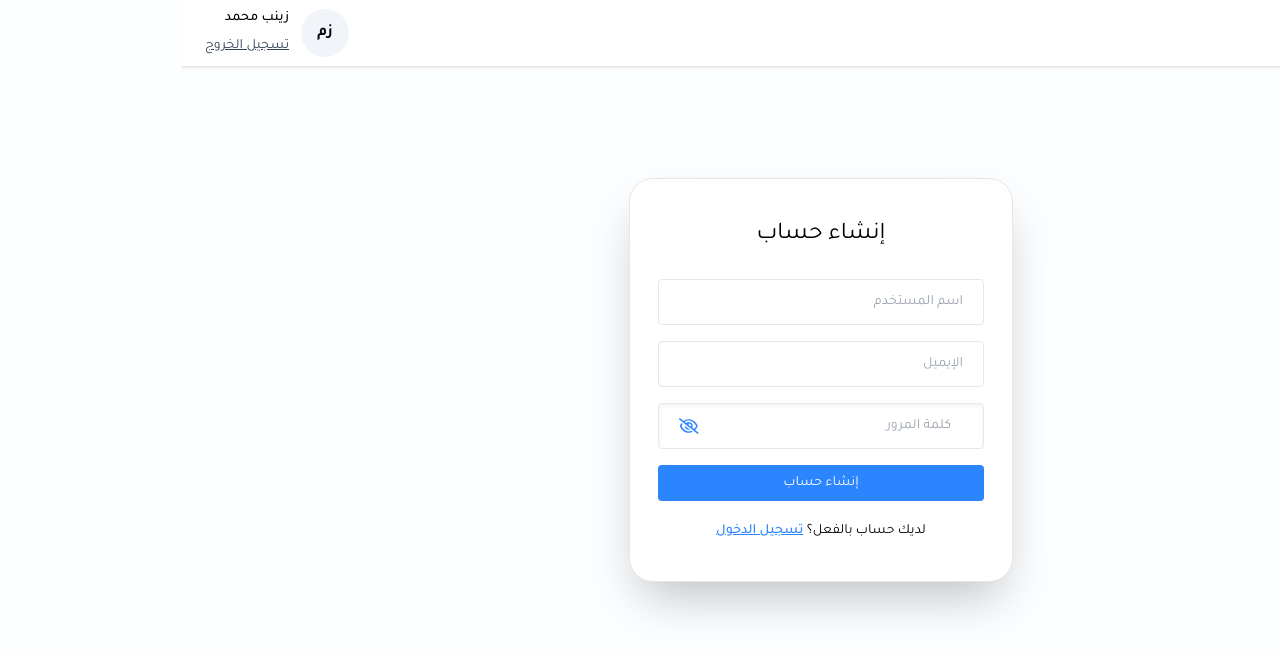
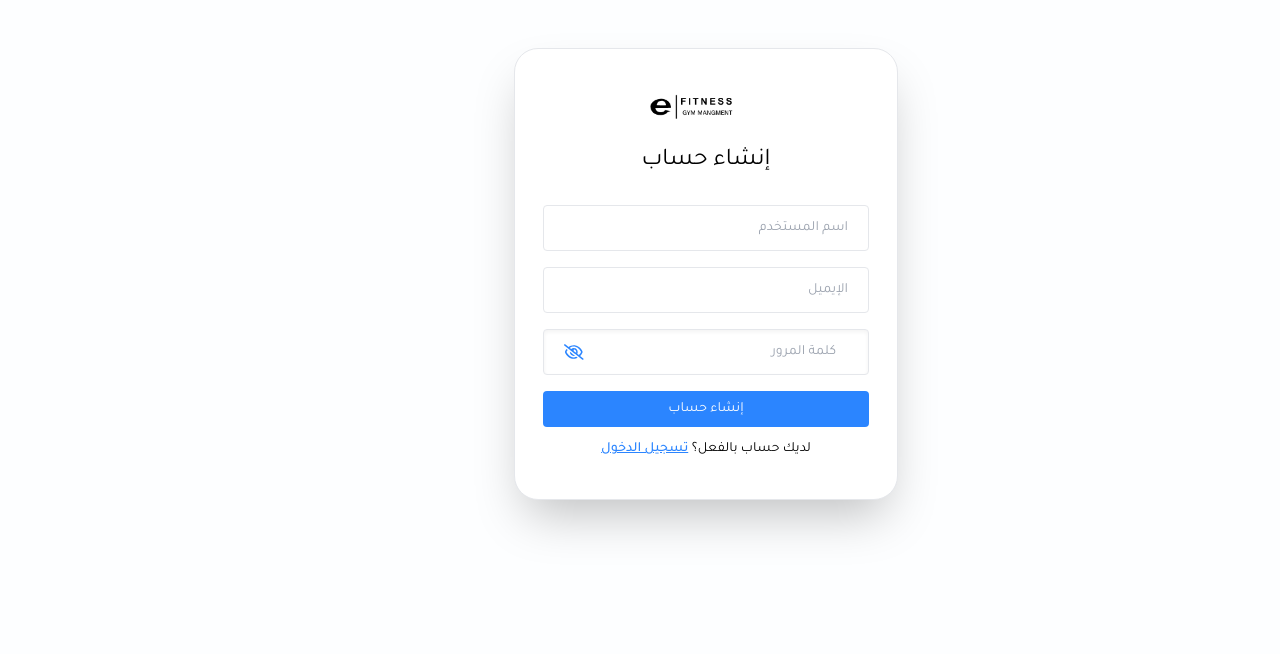
Before and after one commit to ZainbMohammed/web-challenge, a React (Vite) app in the folder frontend/tasks_managment/: page /signup in a window 1280 px wide. Shown: the top 654 px of the page. Built offline with nearby package versions, Linux system fonts and the light colour scheme.

Commit message:
add logo to pages

```diff
--- a/frontend/tasks_managment/src/components/Navbar/navbar.jsx
+++ b/frontend/tasks_managment/src/components/Navbar/navbar.jsx
@@ -1,11 +1,17 @@
 import React from 'react'
 import ProfileInfo from '../ProfileCard/profileInfo'
+import Logo from '../../assets/loogo.png'
 
 const Navbar = () => {
   return (
     <div className='bg-white flex items-center justify-between px-6 py-2 drop-shadow'>
-        <h2 className='text-xl font-medium text-black py-2'>إدارة المهام</h2>
-        <ProfileInfo />
+      {/* <div className='flex justify-center items-center'>
+        <img className='w-20' src={Logo}></img>
+        <h2 className='text-xl font-medium text-black px-2  py-2'>إدارة المهام</h2>
+      </div> */}
+      <h2 className='text-xl font-medium text-black px-2  py-2'>إدارة المهام</h2>
+
+      <ProfileInfo />
     </div>
   )
 }
--- a/frontend/tasks_managment/src/components/ProfileCard/profileInfo.jsx
+++ b/frontend/tasks_managment/src/components/ProfileCard/profileInfo.jsx
@@ -15,9 +15,7 @@ const ProfileInfo = ({logoutHandler}) => {
                 <button className='text-sm text-slate-700 underline pt-2 hover:bg-primary' onClick={logoutHandler}>تسجيل الخروج</button>
             </div>
 
-
         </div>
     )
 }
-
 export default ProfileInfo
--- a/frontend/tasks_managment/src/pages/Login/login.jsx
+++ b/frontend/tasks_managment/src/pages/Login/login.jsx
@@ -3,6 +3,7 @@ import Navbar from '../../components/Navbar/navbar';
 import {Link} from 'react-router-dom';
 import PasswordInput from '../../components/Input/passwordInput';
 import { validateEmail } from '../../utils/helper';
+import Logo from '../../assets/loogo.png'
 
 const Login = () => {
 
@@ -31,10 +32,13 @@ const Login = () => {
     };
 
   return <>
-    <Navbar />
+    {/* <Navbar /> */}
 
-    <div className='flex items-center justify-center mt-28'>
+    <div className='flex items-center justify-center mt-20'>
         <div className='w-96 border rounded-3xl shadow-2xl bg-white px-7 py-10'>
+            <div className='flex justify-center items-center mb-8'>
+            <img className='w-28' src={Logo}></img>
+            </div>
             <form onSubmit={loginHandler}>
                 <h4 className='text-2xl mb-7 text-center'>تسجيل الدخول</h4>
 
@@ -55,7 +59,7 @@ const Login = () => {
 
                 <button type='submit' className='btn-primary'>تسجيل الدخول</button>
 
-                <p className='text-sm text-center mt-4'>لا تملك حساب؟ {' '}
+                <p className='text-sm text-center mt-2'>لا تملك حساب؟ {' '}
                     <Link to='/signup' className='font-medium text-primary underline'>إنشاء حساب</Link>
                 </p>
 
--- a/frontend/tasks_managment/src/pages/Signup/signup.jsx
+++ b/frontend/tasks_managment/src/pages/Signup/signup.jsx
@@ -3,6 +3,7 @@ import Navbar from '../../components/Navbar/navbar';
 import PasswordInput from '../../components/Input/passwordInput';
 import { Link } from 'react-router-dom';
 import { validateEmail } from '../../utils/helper';
+import Logo from '../../assets/loogo.png'
 
 const Signup = () => {
 
@@ -35,10 +36,13 @@ const Signup = () => {
 
     }
     return <>
-        <Navbar />
+        {/* <Navbar /> */}
 
-        <div className='flex items-center justify-center mt-28'>
+        <div className='flex items-center justify-center mt-12'>
             <div className='w-96 border rounded-3xl shadow-2xl bg-white px-7 py-10'>
+                <div className='flex justify-center items-center mb-6'>
+                    <img className='w-28' src={Logo}></img>
+                </div>
                 <form onSubmit={signupHandler}>
                     <h4 className='text-2xl mb-7 text-center'>إنشاء حساب</h4>
 
@@ -67,7 +71,7 @@ const Signup = () => {
 
                     <button type='submit' className='btn-primary'>إنشاء حساب</button>
 
-                    <p className='text-sm text-center mt-4'>لديك حساب بالفعل؟{' '}
+                    <p className='text-sm text-center mt-2'>لديك حساب بالفعل؟{' '}
                         <Link to='/login' className='font-medium text-primary underline'>تسجيل الدخول</Link>
                     </p>
                 </form>
```
Also changed, not shown: frontend/tasks_managment/src/assets/loogo.png (added).
